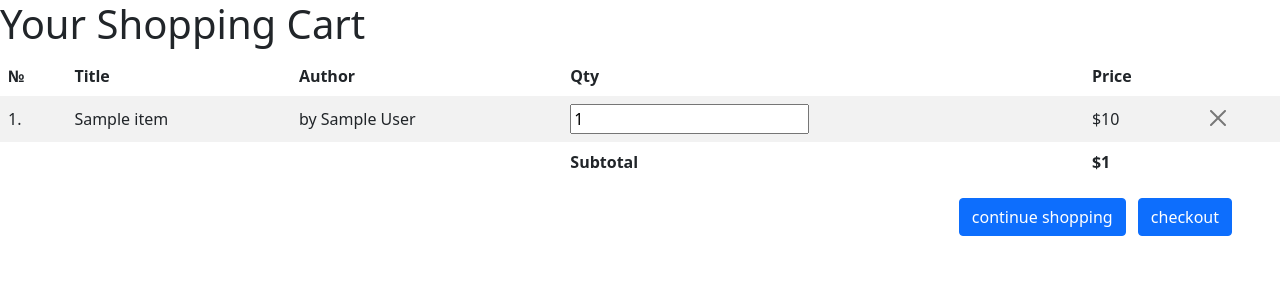
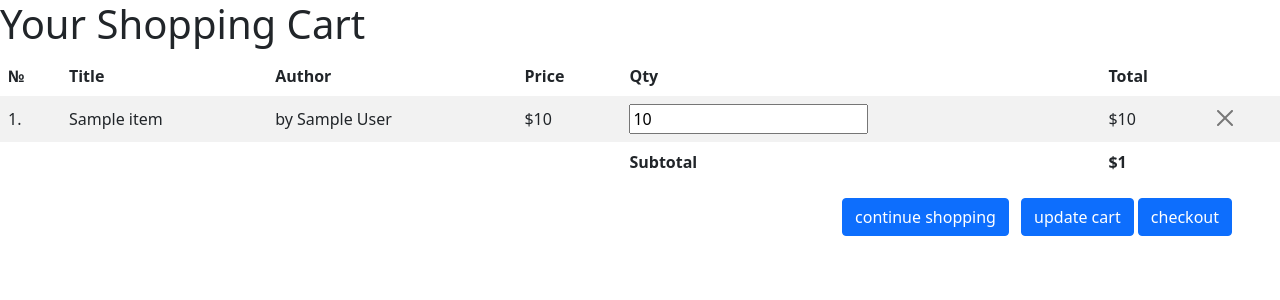
Before and after one commit to carmartdev/MyLibrary, a Django app: template store/templates/store/cart.html in a window 1280 px wide. Shown: the top 300 px of the page. Run offline with Django 3.2, Linux system fonts and the light colour scheme; the template is opened without the code that fills it: most values are stand-ins (such as "Sample title", 1, 10 or a date in 2020); some libraries are stand-ins or nearby versions.

Commit message:
add possibility to change book quantity in cart

```diff
--- a/store/templates/store/cart.html
+++ b/store/templates/store/cart.html
@@ -3,7 +3,7 @@
 {% block header_text %}Your Shopping Cart{% endblock %}
 {% block body %}
     {% if cart %}
-        <form action="delete" method="POST">
+        <form action="update" method="POST">
             {% csrf_token %}
             <table id="id_book_catalog" class="table table-borderless table-striped">
                 <thead>
@@ -11,8 +11,9 @@
                         <th>№</th>
                         <th>Title</th>
                         <th>Author</th>
+                        <th>Price</th>
                         <th>Qty</th>
-                        <th>Price</th>
+                        <th>Total</th>
                         <th></th>
                     </tr>
                 </thead>
@@ -22,14 +23,20 @@
                         <td>{{ forloop.counter }}.</td>
                         <td>{{ item.title }}</td>
                         <td>by {{ item.author }}</td>
-                        <td><input type="number" min="0" size="4"
-                                                         value="1"></td>
                         <td>${{ item.price }}</td>
                         <td>
-                            <button name="id"
-                                    value="{{ item.pk }}"
+                            <input type="number"
+                                   min="1"
+                                   size="4"
+                                   name="qty {{ item.pk }}"
+                                   value="{{ item.qty }}">
+                        </td>
+                        <td>${{ item.total }}</td>
+                        <td>
+                            <button type="button"
                                     class="btn-close"
-                                    aria-label="Close">
+                                    aria-label="Close"
+                                    onclick="location.href='{% url "store:delete" item.pk %}'"{{ item.pk }}>
                             </button>
                         </td>
                     </tr>
@@ -40,22 +47,26 @@
                     <th></th>
                     <th></th>
                     <th></th>
+                    <th></th>
                     <th>Subtotal</th>
                     <th id="id_total_price">${{ total_price }}</th>
                     <th></th>
                 </tr>
                 </thead>
             </table>
-        </form>
-        <form class="position-absolute end-0 mx-5">
+            <div class="position-absolute end-0 mx-5">
                 <button onclick="location.href='{% url "store:home" %}'"
                         type="button" class="btn btn-primary mx-2">
                     continue shopping
+                </button>
+                <button name="update" class="btn btn-primary">
+                    update cart
                 </button>
                 <button onclick="location.href='{% url "store:checkout" %}'"
                         id="id_checkout_button" type="button" class="btn btn-primary">
                     checkout
                 </button>
+            </div>
         </form>
     {% else %}
         <p>Your Shopping Cart is empty</p>
--- a/store/templates/store/checkout.html
+++ b/store/templates/store/checkout.html
@@ -1,3 +1,9 @@
 {% extends "store/base.html" %}
 {% block title_text %}Checkout{% endblock %}
 {% block header_text %}Here will be checkout page one day{% endblock %}
+{% block body %}
+    <button onclick="location.href='{% url "store:home" %}'"
+            type="button" class="btn btn-primary mx-2">
+        continue shopping
+    </button>
+{% endblock %}
--- a/store/urls.py
+++ b/store/urls.py
@@ -5,7 +5,8 @@ app_name = "store"
 urlpatterns = [
     path("", views.HomePage.as_view(), name="home"),
     path("add", views.add_to_cart, name="add"),
-    path("delete", views.delete_from_cart, name="delete"),
+    path("cart/item/<str:item_id>/delete", views.delete_from_cart, name="delete"),
+    path("update", views.update_cart, name="update"),
     path("cart", views.CartPage.as_view(), name="cart"),
     path("checkout", views.checkout, name="checkout"),
 ]
```
Also changed, not shown: features/steps/bookstore.py (+10 -0 lines), store/views.py (+21 -8 lines), 1 other file. Lines whose indentation alone changed are shown as unchanged.
